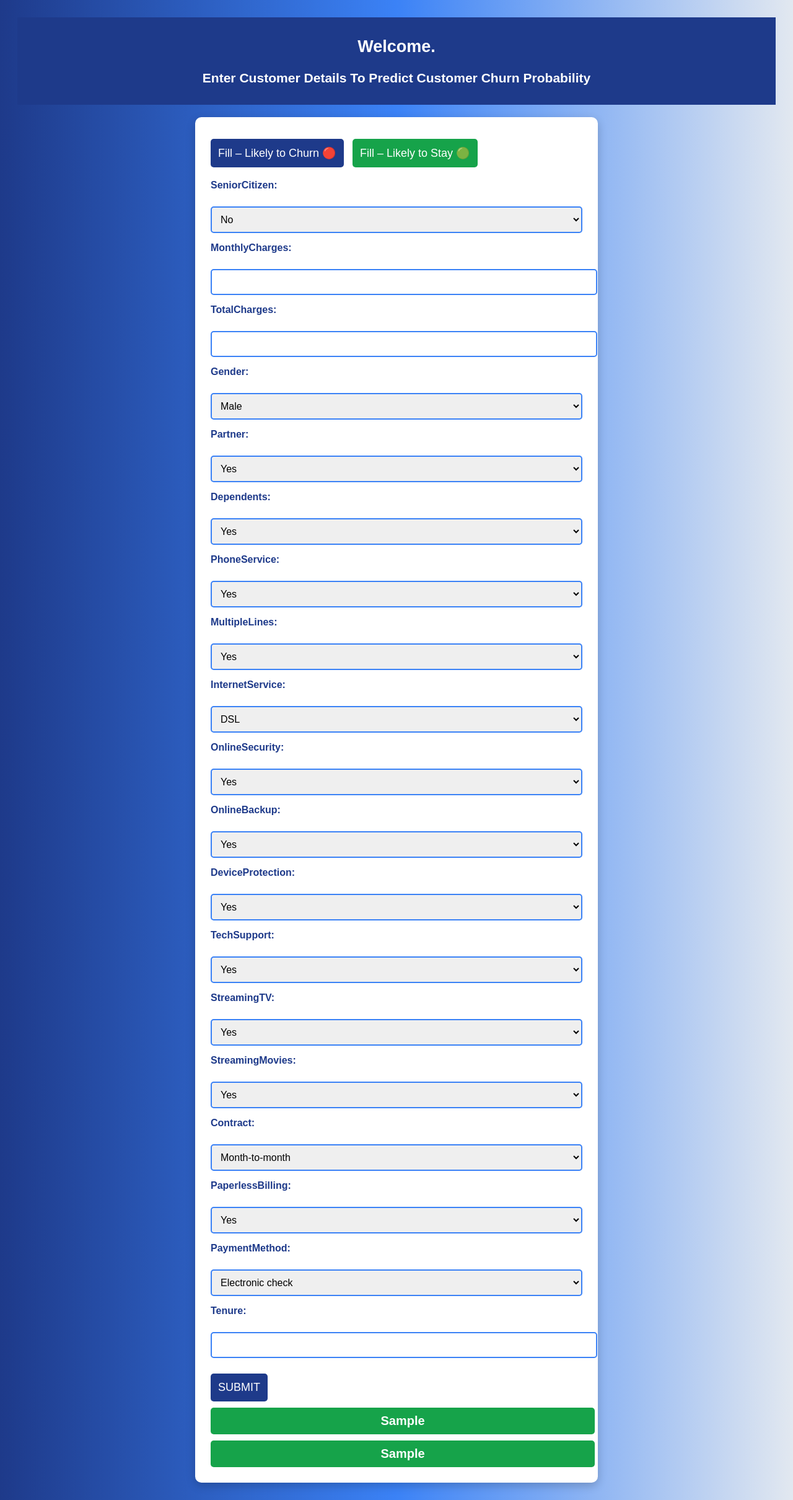
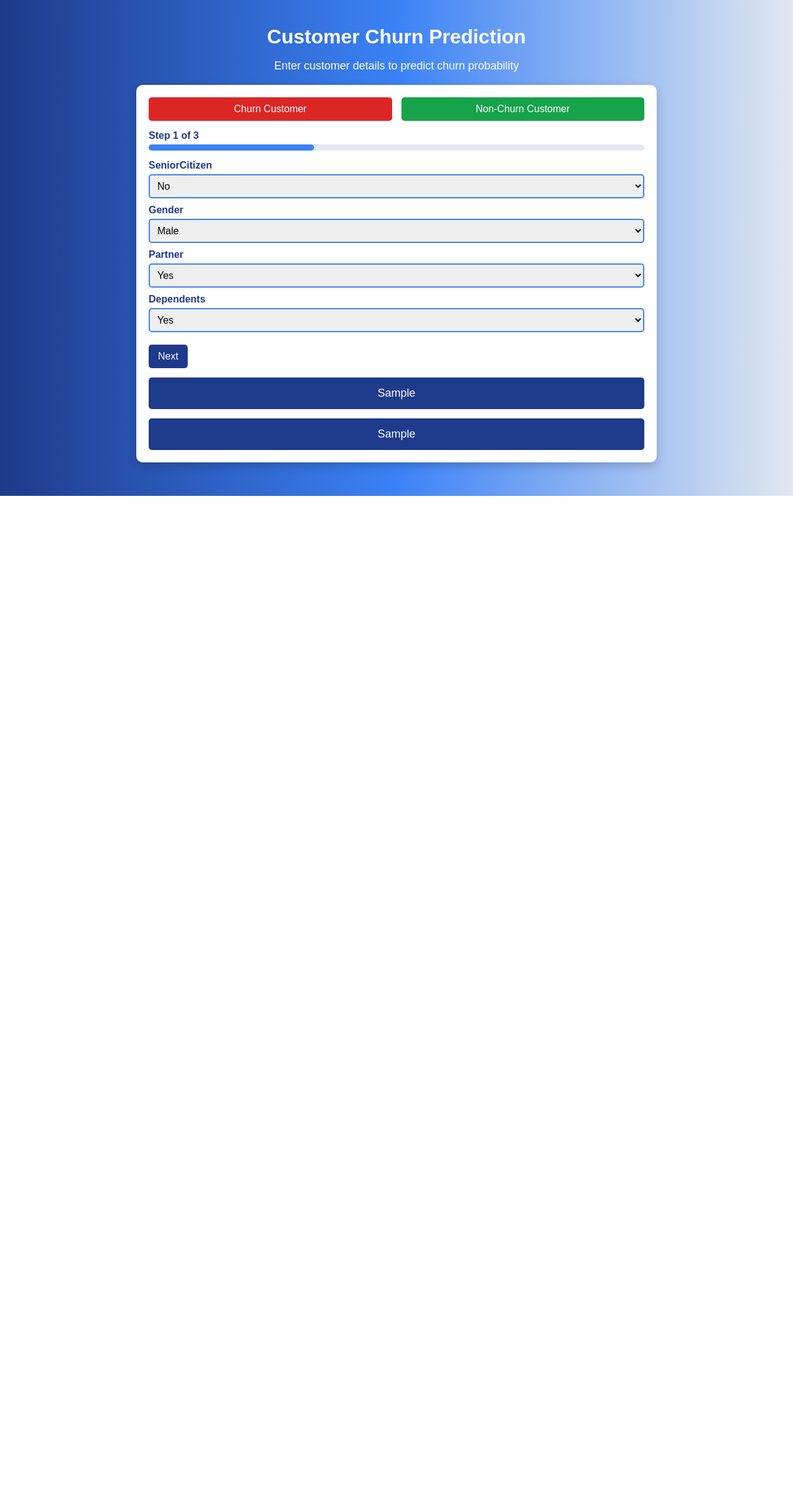
Before and after one commit to WAQARYOUSUF/TELECOM-RETENTION-THROUGH-CUSTOMER-CHURN-PREDICTION, a Flask app: template templates/home.html in a window 1280 px wide. Shown: the whole page at 62% size. After the commit the page ends 800 px from the top, so only its background shows below. Run offline with Flask 3, Linux system fonts and the light colour scheme; the template is opened without the code that fills it: most values are stand-ins (such as "Sample title", 1, 10 or a date in 2020); parts of the project's set-up code (start-up, migrations or seed data) failed here and were passed over.

Commit message:
Updated home.html to multi-step wizard with auto-scroll and pre-fill buttons

```diff
--- a/templates/home.html
+++ b/templates/home.html
@@ -3,311 +3,219 @@
 <head>
 <meta charset="UTF-8">
 <meta name="viewport" content="width=device-width, initial-scale=1.0">
-    <title>Churn Prediction</title>
+<title>Customer Churn Prediction</title>
 <style>
 body {
+    font-family: Arial, sans-serif;
     background: linear-gradient(to right, #1e3a8a, #3b82f6, #e2e8f0);
-            font-family: Arial, sans-serif;
-            color: #333;
+    margin: 0;
     padding: 20px;
-            display: flex;
-            flex-direction: column;
-            align-items: center;
+}
+.header { text-align: center; color: white; margin-bottom: 20px; }
+.header h1 { margin-bottom: 5px; }
+.header h3 { font-weight: normal; font-size: 18px; }
+
+.container {
+    max-width: 800px;
+    margin: auto;
+    background: white;
+    border-radius: 10px;
+    padding: 20px;
+    box-shadow: 0 5px 15px rgba(0,0,0,0.2);
 }
 
-        .marquee-container {
-            width: 100%;
-            background: #1e3a8a;
-            padding: 10px 0;
-            color: white;
-            font-size: 18px;
-            font-weight: bold;
-            text-align: center;
-        }
+/* Step Indicator & Progress Bar */
+.step-indicator { font-weight: bold; margin-bottom: 5px; color: #1e3a8a; }
+.progress-container { width: 100%; background-color: #e2e8f0; border-radius: 5px; height: 10px; margin-bottom: 15px; }
+.progress-bar { height: 100%; width: 0%; background-color: #3b82f6; border-radius: 5px; transition: width 0.3s ease-in-out; }
 
-        .container {
-            background: #ffffff;
-            padding: 25px;
-            border-radius: 10px;
-            box-shadow: 0px 5px 15px rgba(0, 0, 0, 0.2);
-            width: 100%;
-            max-width: 600px;
-            margin-top: 20px;
-        }
+/* Form Steps */
+.step { display: none; }
+.form-group { display: flex; flex-direction: column; margin-bottom: 10px; }
+label { font-weight: bold; margin-bottom: 5px; color: #1e3a8a; }
+input, select { padding: 8px; font-size: 16px; border: 2px solid #3b82f6; border-radius: 5px; }
+input:focus, select:focus { border-color: #1e3a8a; outline: none; }
 
-        .form-group {
-            margin-bottom: 15px;
-        }
-
-        .form-group label {
-            font-weight: bold;
-            display: block;
-            margin-bottom: 5px;
-            color: #1e3a8a;
-        }
-
-        .form-control {
-            margin-top: 20px;
-            width: 100%;
-            padding: 10px;
-            border: 2px solid #3b82f6;
-            border-radius: 5px;
-            font-size: 16px;
-            transition: all 0.3s ease-in-out;
-        }
-
-        .form-control:focus {
-            border-color: #ffffff;
-            box-shadow: 0px 0px 8px rgba(59, 130, 246, 0.5);
-            outline: none;
-        }
-
-        .btn-primary {
+/* Buttons */
+button { cursor: pointer; }
+.next-btn, .prev-btn, .submit-btn {
     background-color: #1e3a8a;
     color: white;
+    padding: 10px 15px;
+    font-size: 16px;
     border: none;
-            padding: 12px;
-            font-size: 18px;
     border-radius: 5px;
-            cursor: pointer;
-            transition: 0.3s ease-in-out;
     margin-top: 10px;
 }
+.next-btn:hover, .prev-btn:hover, .submit-btn:hover { background-color: #163a6d; }
+.prefill-buttons { display: flex; gap: 15px; flex-wrap: wrap; margin-bottom: 15px; }
+.prefill-btn { flex: 1 1 45%; padding: 10px; font-size: 16px; border-radius: 5px; border: none; color: white; }
+.prefill-churn { background-color: #dc2626; }
+.prefill-nonchurn { background-color: #16a34a; }
 
-        .btn-primary:hover {
-            background-color: #163a6d;
-            transform: scale(1.05);
-        }
+.output-box { background-color: #1e3a8a; color: white; padding: 15px; font-size: 18px; border-radius: 5px; margin-top: 15px; text-align: center; }
 
-        /* Output box colors */
-        .output-box {
-            font-size: 20px;
-            width: 100%;
-            padding: 10px;
-            border-radius: 5px;
-            text-align: center;
-            margin-top: 10px;
-            color: white;
-            font-weight: bold;
-        }
-        .output-box.churn {
-            background-color: #dc2626;  /* red */
-        }
-        .output-box.safe {
-            background-color: #16a34a;  /* green */
-        }
+@media(max-width: 700px) { .prefill-btn { flex: 1 1 100%; } }
+</style>
+</head>
+<body>
 
-        @media (max-width: 600px) {
-            .container {
-                width: 90%;
+<div class="header">
+    <h1>Customer Churn Prediction</h1>
+    <h3>Enter customer details to predict churn probability</h3>
+</div>
+
+<div class="container">
+
+    <div class="prefill-buttons">
+        <button type="button" class="prefill-btn prefill-churn" onclick="fillChurn()">Churn Customer</button>
+        <button type="button" class="prefill-btn prefill-nonchurn" onclick="fillNonChurn()">Non-Churn Customer</button>
+    </div>
+
+    <!-- Step Indicator & Progress -->
+    <div class="step-indicator" id="stepIndicator">Step 1 of 3</div>
+    <div class="progress-container">
+        <div class="progress-bar" id="progressBar"></div>
+    </div>
+
+    <form method="POST" action="{{ url_for('predict') }}">
+
+        <!-- Step 1: Customer Info -->
+        <div class="step">
+            <div class="form-group"><label>SeniorCitizen</label><select id="query1" name="query1"><option value="0">No</option><option value="1">Yes</option></select></div>
+            <div class="form-group"><label>Gender</label><select id="query4" name="query4"><option value="Male">Male</option><option value="Female">Female</option></select></div>
+            <div class="form-group"><label>Partner</label><select id="query5" name="query5"><option value="Yes">Yes</option><option value="No">No</option></select></div>
+            <div class="form-group"><label>Dependents</label><select id="query6" name="query6"><option value="Yes">Yes</option><option value="No">No</option></select></div>
+            <button type="button" class="next-btn" onclick="nextStep()">Next</button>
+        </div>
+
+        <!-- Step 2: Services -->
+        <div class="step">
+            <div class="form-group"><label>PhoneService</label><select id="query7" name="query7"><option value="Yes">Yes</option><option value="No">No</option></select></div>
+            <div class="form-group"><label>MultipleLines</label><select id="query8" name="query8"><option value="Yes">Yes</option><option value="No">No</option></select></div>
+            <div class="form-group"><label>InternetService</label><select id="query9" name="query9"><option value="DSL">DSL</option><option value="Fiber optic">Fiber optic</option><option value="No">No</option></select></div>
+            <div class="form-group"><label>OnlineSecurity</label><select id="query10" name="query10"><option value="Yes">Yes</option><option value="No">No</option></select></div>
+            <div class="form-group"><label>OnlineBackup</label><select id="query11" name="query11"><option value="Yes">Yes</option><option value="No">No</option></select></div>
+            <div class="form-group"><label>DeviceProtection</label><select id="query12" name="query12"><option value="Yes">Yes</option><option value="No">No</option></select></div>
+            <div class="form-group"><label>TechSupport</label><select id="query13" name="query13"><option value="Yes">Yes</option><option value="No">No</option></select></div>
+            <div class="form-group"><label>StreamingTV</label><select id="query14" name="query14"><option value="Yes">Yes</option><option value="No">No</option></select></div>
+            <div class="form-group"><label>StreamingMovies</label><select id="query15" name="query15"><option value="Yes">Yes</option><option value="No">No</option></select></div>
+            <button type="button" class="prev-btn" onclick="prevStep()">Previous</button>
+            <button type="button" class="next-btn" onclick="nextStep()">Next</button>
+        </div>
+
+        <!-- Step 3: Billing & Contract -->
+        <div class="step">
+            <div class="form-group"><label>Contract</label><select id="query16" name="query16"><option value="Month-to-month">Month-to-month</option><option value="One year">One year</option><option value="Two year">Two year</option></select></div>
+            <div class="form-group"><label>PaperlessBilling</label><select id="query17" name="query17"><option value="Yes">Yes</option><option value="No">No</option></select></div>
+            <div class="form-group"><label>PaymentMethod</label><select id="query18" name="query18"><option value="Electronic check">Electronic check</option><option value="Mailed check">Mailed check</option><option value="Bank transfer">Bank transfer</option><option value="Credit card">Credit card</option></select></div>
+            <div class="form-group"><label>MonthlyCharges</label><input type="number" id="query2" name="query2" required></div>
+            <div class="form-group"><label>TotalCharges</label><input type="number" id="query3" name="query3" required></div>
+            <div class="form-group"><label>Tenure</label><input type="number" id="query19" name="query19" required></div>
+            <button type="button" class="prev-btn" onclick="prevStep()">Previous</button>
+            <button type="submit" class="submit-btn">Submit</button>
+        </div>
+
+    </form>
+
+    <div id="output1" class="output-box">{{ output1 }}</div>
+    <div id="output2" class="output-box">{{ output2 }}</div>
+</div>
+
+<script>
+var currentStep = 0;
+showStep(currentStep);
+
+function showStep(n) {
+    var steps = document.getElementsByClassName("step");
+    steps[n].style.display = "block";
+
+    // Progress bar
+    var progress = ((n+1)/steps.length)*100;
+    document.getElementById("progressBar").style.width = progress+"%";
+    document.getElementById("stepIndicator").innerText = "Step "+(n+1)+" of "+steps.length;
+
+    // Hide other steps
+    for(var i=0;i<steps.length;i++){
+        if(i!=n) steps[i].style.display="none";
     }
 }
 
-        .test-buttons {
-            margin-bottom: 20px;
+function nextStep() {
+    var steps = document.getElementsByClassName("step");
+    if(currentStep < steps.length-1) {
+        currentStep++;
+        showStep(currentStep);
+        window.scrollTo({ top: 0, behavior: 'smooth' }); // auto scroll to top
+    }
 }
 
-        .test-buttons button {
-            margin-right: 10px;
+function prevStep() {
+    if(currentStep > 0) {
+        currentStep--;
+        showStep(currentStep);
+        window.scrollTo({ top: 0, behavior: 'smooth' }); // auto scroll to top
     }
-    </style>
-</head>
-<body>
-    <div class="marquee-container">
-        <h2>Welcome.</h2>
-        <h3>Enter Customer Details To Predict Customer Churn Probability</h3>
-    </div>
+}
 
-    <div class="container">
-        <form method="POST" action="{{ url_for('predict') }}">
 
-            <!-- Pre-fill Test Buttons -->
-            <div class="test-buttons">
-                <button type="button" class="btn-primary" onclick="
-                    document.getElementById('query1').value='1';
-                    document.getElementById('query2').value='90';
-                    document.getElementById('query3').value='1000';
-                    document.getElementById('query4').value='Male';
-                    document.getElementById('query5').value='No';
-                    document.getElementById('query6').value='No';
-                    document.getElementById('query7').value='Yes';
-                    document.getElementById('query8').value='No';
-                    document.getElementById('query9').value='Fiber optic';
-                    document.getElementById('query10').value='No';
-                    document.getElementById('query11').value='No';
-                    document.getElementById('query12').value='No';
-                    document.getElementById('query13').value='No';
-                    document.getElementById('query14').value='Yes';
-                    document.getElementById('query15').value='Yes';
-                    document.getElementById('query16').value='Month-to-month';
-                    document.getElementById('query17').value='Yes';
-                    document.getElementById('query18').value='Electronic check';
-                    document.getElementById('query19').value='5';
-                ">Fill – Likely to Churn 🔴</button>
+// Color-coded output
+function setOutputColor() {
+    const outputDiv = document.getElementById("output1");
+    if (!outputDiv) return;
+    const text = outputDiv.innerText.toLowerCase();
+    if(text.includes("likely to be churned")) outputDiv.style.backgroundColor="#dc2626";
+    else if(text.includes("likely to continue")) outputDiv.style.backgroundColor="#16a34a";
+    else outputDiv.style.backgroundColor="#1e3a8a";
+    outputDiv.style.color="white";
+}
+setOutputColor();
 
-                <button type="button" class="btn-primary" style="background-color: #16a34a;" onclick="
-                    document.getElementById('query1').value='0';
-                    document.getElementById('query2').value='50';
-                    document.getElementById('query3').value='2500';
-                    document.getElementById('query4').value='Female';
-                    document.getElementById('query5').value='Yes';
-                    document.getElementById('query6').value='Yes';
-                    document.getElementById('query7').value='Yes';
-                    document.getElementById('query8').value='Yes';
-                    document.getElementById('query9').value='DSL';
-                    document.getElementById('query10').value='Yes';
-                    document.getElementById('query11').value='Yes';
-                    document.getElementById('query12').value='Yes';
-                    document.getElementById('query13').value='Yes';
-                    document.getElementById('query14').value='No';
-                    document.getElementById('query15').value='No';
-                    document.getElementById('query16').value='Two year';
-                    document.getElementById('query17').value='No';
-                    document.getElementById('query18').value='Bank transfer';
-                    document.getElementById('query19').value='48';
-                ">Fill – Likely to Stay 🟢</button>
-            </div>
+// Pre-fill buttons
+function fillChurn() {
+    document.getElementById("query1").value = "1";
+    document.getElementById("query2").value = 90;
+    document.getElementById("query3").value = 4000;
+    document.getElementById("query4").value = "Female";
+    document.getElementById("query5").value = "No";
+    document.getElementById("query6").value = "No";
+    document.getElementById("query7").value = "Yes";
+    document.getElementById("query8").value = "No";
+    document.getElementById("query9").value = "Fiber optic";
+    document.getElementById("query10").value = "No";
+    document.getElementById("query11").value = "No";
+    document.getElementById("query12").value = "No";
+    document.getElementById("query13").value = "No";
+    document.getElementById("query14").value = "Yes";
+    document.getElementById("query15").value = "Yes";
+    document.getElementById("query16").value = "Month-to-month";
+    document.getElementById("query17").value = "Yes";
+    document.getElementById("query18").value = "Electronic check";
+    document.getElementById("query19").value = 5;
+}
 
-            <!-- Full Form Fields -->
-            <div class="form-group">
-                <label for="query1">SeniorCitizen:</label>
-                <select class="form-control" id="query1" name="query1">
-                    <option value="0">No</option>
-                    <option value="1">Yes</option>
-                </select>
-            </div>
-            <div class="form-group">
-                <label for="query2">MonthlyCharges:</label>
-                <input type="number" class="form-control" id="query2" name="query2" required>
-            </div>
-            <div class="form-group">
-                <label for="query3">TotalCharges:</label>
-                <input type="number" class="form-control" id="query3" name="query3" required>
-            </div>
-            <div class="form-group">
-                <label for="query4">Gender:</label>
-                <select class="form-control" id="query4" name="query4">
-                    <option value="Male">Male</option>
-                    <option value="Female">Female</option>
-                </select>
-            </div>
-            <div class="form-group">
-                <label for="query5">Partner:</label>
-                <select class="form-control" id="query5" name="query5">
-                    <option value="Yes">Yes</option>
-                    <option value="No">No</option>
-                </select>
-            </div>
-            <div class="form-group">
-                <label for="query6">Dependents:</label>
-                <select class="form-control" id="query6" name="query6">
-                    <option value="Yes">Yes</option>
-                    <option value="No">No</option>
-                </select>
-            </div>
-            <div class="form-group">
-                <label for="query7">PhoneService:</label>
-                <select class="form-control" id="query7" name="query7">
-                    <option value="Yes">Yes</option>
-                    <option value="No">No</option>
-                </select>
-            </div>
-            <div class="form-group">
-                <label for="query8">MultipleLines:</label>
-                <select class="form-control" id="query8" name="query8">
-                    <option value="Yes">Yes</option>
-                    <option value="No">No</option>
-                </select>
-            </div>
-            <div class="form-group">
-                <label for="query9">InternetService:</label>
-                <select class="form-control" id="query9" name="query9">
-                    <option value="DSL">DSL</option>
-                    <option value="Fiber optic">Fiber optic</option>
-                    <option value="No">No</option>
-                </select>
-            </div>
-            <div class="form-group">
-                <label for="query10">OnlineSecurity:</label>
-                <select class="form-control" id="query10" name="query10">
-                    <option value="Yes">Yes</option>
-                    <option value="No">No</option>
-                </select>
-            </div>
-            <div class="form-group">
-                <label for="query11">OnlineBackup:</label>
-                <select class="form-control" id="query11" name="query11">
-                    <option value="Yes">Yes</option>
-                    <option value="No">No</option>
-                </select>
-            </div>
-            <div class="form-group">
-                <label for="query12">DeviceProtection:</label>
-                <select class="form-control" id="query12" name="query12">
-                    <option value="Yes">Yes</option>
-                    <option value="No">No</option>
-                </select>
-            </div>
-            <div class="form-group">
-                <label for="query13">TechSupport:</label>
-                <select class="form-control" id="query13" name="query13">
-                    <option value="Yes">Yes</option>
-                    <option value="No">No</option>
-                </select>
-            </div>
-            <div class="form-group">
-                <label for="query14">StreamingTV:</label>
-                <select class="form-control" id="query14" name="query14">
-                    <option value="Yes">Yes</option>
-                    <option value="No">No</option>
-                </select>
-            </div>
-            <div class="form-group">
-                <label for="query15">StreamingMovies:</label>
-                <select class="form-control" id="query15" name="query15">
-                    <option value="Yes">Yes</option>
-                    <option value="No">No</option>
-                </select>
-            </div>
-            <div class="form-group">
-                <label for="query16">Contract:</label>
-                <select class="form-control" id="query16" name="query16">
-                    <option value="Month-to-month">Month-to-month</option>
-                    <option value="One year">One year</option>
-                    <option value="Two year">Two year</option>
-                </select>
-            </div>
-            <div class="form-group">
-                <label for="query17">PaperlessBilling:</label>
-                <select class="form-control" id="query17" name="query17">
-                    <option value="Yes">Yes</option>
-                    <option value="No">No</option>
-                </select>
-            </div>
-            <div class="form-group">
-                <label for="query18">PaymentMethod:</label>
-                <select class="form-control" id="query18" name="query18">
-                    <option value="Electronic check">Electronic check</option>
-                    <option value="Mailed check">Mailed check</option>
-                    <option value="Bank transfer">Bank transfer</option>
-                    <option value="Credit card">Credit card</option>
-                </select>
-            </div>
-            <div class="form-group">
-                <label for="query19">Tenure:</label>
-                <input type="number" class="form-control" id="query19" name="query19" required>
-            </div>
+function fillNonChurn() {
+    document.getElementById("query1").value = "0";
+    document.getElementById("query2").value = 40;
+    document.getElementById("query3").value = 1200;
+    document.getElementById("query4").value = "Male";
+    document.getElementById("query5").value = "Yes";
+    document.getElementById("query6").value = "Yes";
+    document.getElementById("query7").value = "Yes";
+    document.getElementById("query8").value = "Yes";
+    document.getElementById("query9").value = "DSL";
+    document.getElementById("query10").value = "Yes";
+    document.getElementById("query11").value = "Yes";
+    document.getElementById("query12").value = "Yes";
+    document.getElementById("query13").value = "Yes";
+    document.getElementById("query14").value = "No";
+    document.getElementById("query15").value = "No";
+    document.getElementById("query16").value = "Two year";
+    document.getElementById("query17").value = "No";
+    document.getElementById("query18").value = "Bank transfer";
+    document.getElementById("query19").value = 36;
+}
+</script>
 
-            <button type="submit" class="btn-primary">SUBMIT</button>
-        </form>
-
-        <!-- Output Boxes -->
-        <div class="output-box {% if 'churned' in output1 %}churn{% else %}safe{% endif %}" id="output1">
-            {{output1}}
-        </div>
-        <div class="output-box {% if 'churned' in output1 %}churn{% else %}safe{% endif %}" id="output2">
-            {{output2}}
-        </div>
-    </div>
 </body>
 </html>
```
Lines whose indentation alone changed are shown as unchanged.
